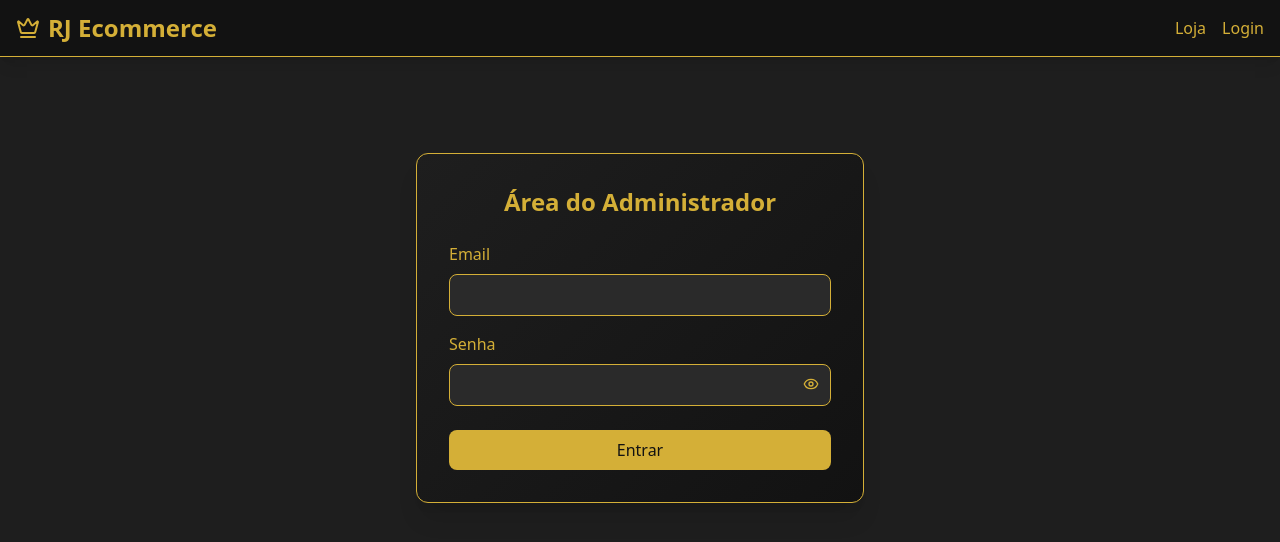
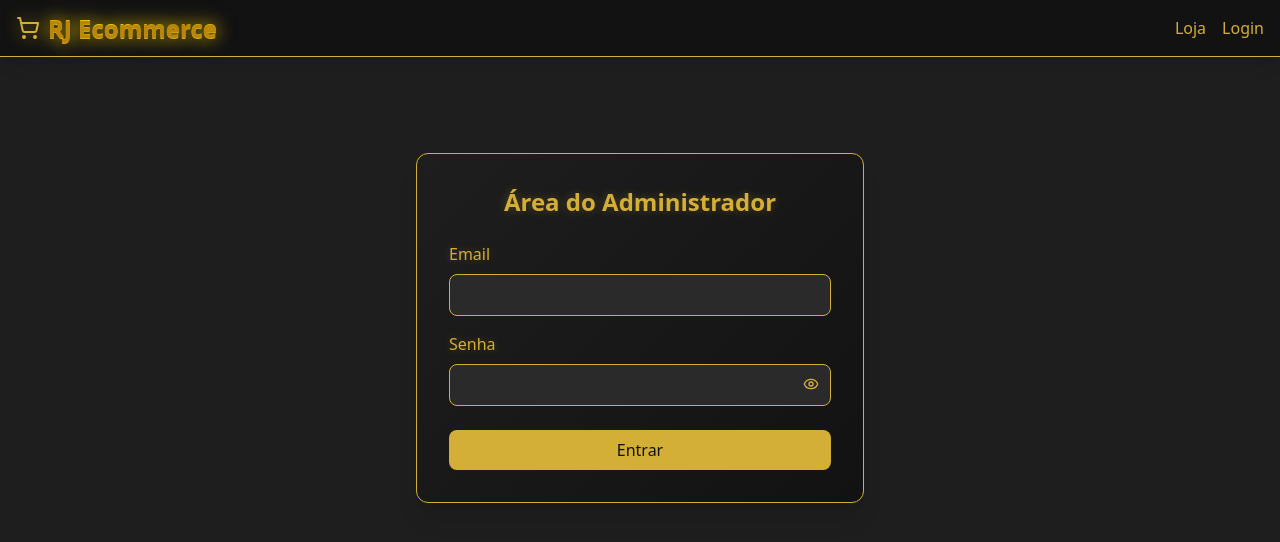
Before and after one commit to Axssamitt/rjecomerce, a React (Vite) app: page /login in a window 1280 px wide. Shown: the top 542 px of the page. Built offline with nearby package versions, Linux system fonts and the light colour scheme.

Commit message:
feat: Replace crown icon with shopping cart
Replaced the crown icon in the Navbar with a shopping cart icon. Also, adjusted the text color to be more gold/metallic.

```diff
--- a/src/components/Navbar.tsx
+++ b/src/components/Navbar.tsx
@@ -2,7 +2,7 @@
 import React from 'react';
 import { Link } from 'react-router-dom';
 import { useAuth } from '../contexts/AuthContext';
-import { Crown } from 'lucide-react';
+import { ShoppingCart } from 'lucide-react';
 
 const Navbar: React.FC = () => {
   const { isAuthenticated } = useAuth();
@@ -10,19 +10,19 @@ const Navbar: React.FC = () => {
   return (
     <nav className="bg-dark-900 text-gold-500 shadow-lg border-b border-gold-500">
       <div className="container mx-auto px-4 py-3 flex justify-between items-center">
-        <Link to="/" className="text-2xl font-bold flex items-center">
-          <Crown className="mr-2" />
+        <Link to="/" className="text-2xl font-bold flex items-center metallic-gold">
+          <ShoppingCart className="mr-2" />
           RJ Ecommerce
         </Link>
         <div className="flex items-center space-x-4">
-          <Link to="/" className="hover:text-gold-600">Loja</Link>
+          <Link to="/" className="hover:text-gold-600 transition-colors">Loja</Link>
           {isAuthenticated && (
-            <Link to="/admin" className="hover:text-gold-600">Admin</Link>
+            <Link to="/admin" className="hover:text-gold-600 transition-colors">Admin</Link>
           )}
           {!isAuthenticated ? (
-            <Link to="/login" className="hover:text-gold-600">Login</Link>
+            <Link to="/login" className="hover:text-gold-600 transition-colors">Login</Link>
           ) : (
-            <Link to="/logout" className="hover:text-gold-600">Sair</Link>
+            <Link to="/logout" className="hover:text-gold-600 transition-colors">Sair</Link>
           )}
         </div>
       </div>
--- a/src/index.css
+++ b/src/index.css
@@ -95,6 +95,7 @@
   }
   .gold-text {
     color: #D4AF37;
+    text-shadow: 0 0 10px rgba(212, 175, 55, 0.3);
   }
   .gold-bg {
     background-color: #D4AF37;
@@ -125,4 +126,17 @@
   .strength-2 { width: 60%; background-color: #f59e0b; }
   .strength-3 { width: 80%; background-color: #10b981; }
   .strength-4 { width: 100%; background-color: #10b981; }
+
+  .metallic-gold {
+    background: linear-gradient(45deg, #FFD700 0%, #FFA500 25%, #FFD700 50%, #B8860B 75%, #FFD700 100%);
+    -webkit-background-clip: text;
+    -webkit-text-fill-color: transparent;
+    background-clip: text;
+    text-shadow:
+      0 1px 0 #B8860B,
+      0 2px 0 #DAA520,
+      0 3px 5px rgba(0,0,0,0.3),
+      0 0 20px rgba(255, 215, 0, 0.4);
+    filter: drop-shadow(0 0 8px rgba(255, 215, 0, 0.5));
+  }
 }
```
